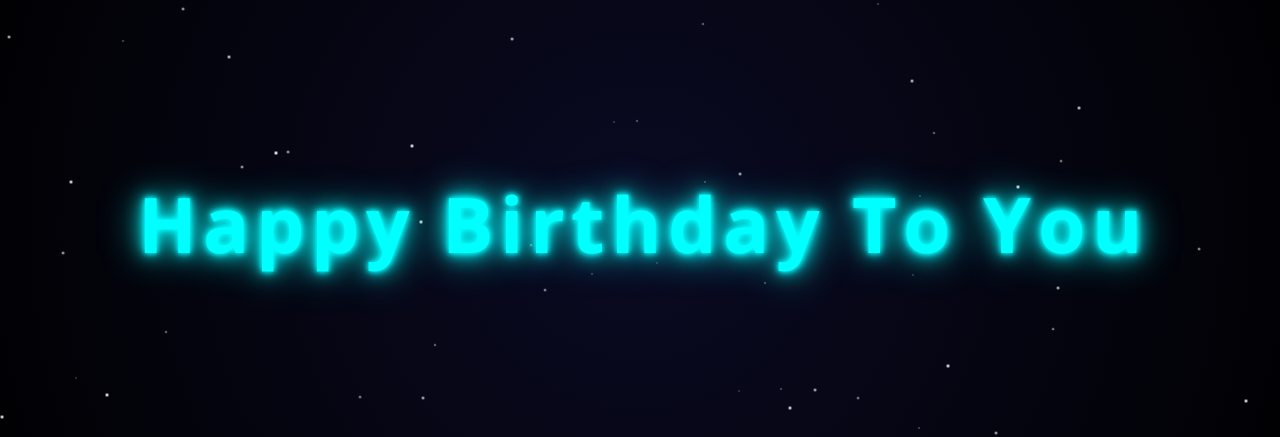
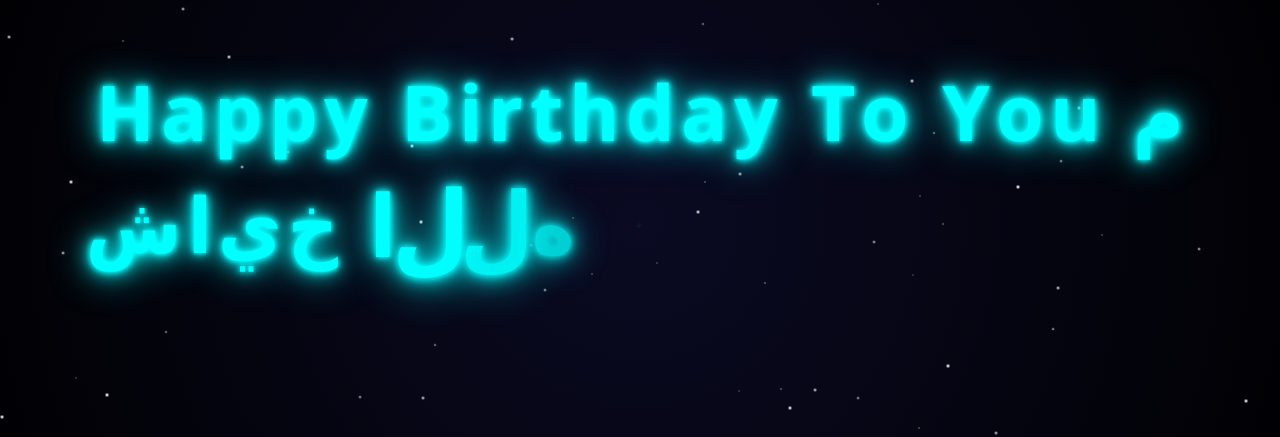
Before and after one commit to Kimointernet/Happy, a plain HTML site: page index.html in a window 1280 px wide. Shown: the part 177-614 px from the top of the page. Drawn offline with Linux system fonts and the light colour scheme.

Commit message:
Update index.html

```diff
--- a/index.html
+++ b/index.html
@@ -104,7 +104,7 @@
 
   <script>
     // عرض الرسالة
-    const message = "Happy Birthday To You";
+    const message = "Happy Birthday To You مشايخ الله يحميكن من العين";
     const container = document.getElementById('message');
 
     message.split('').forEach((char, i) => {
```
